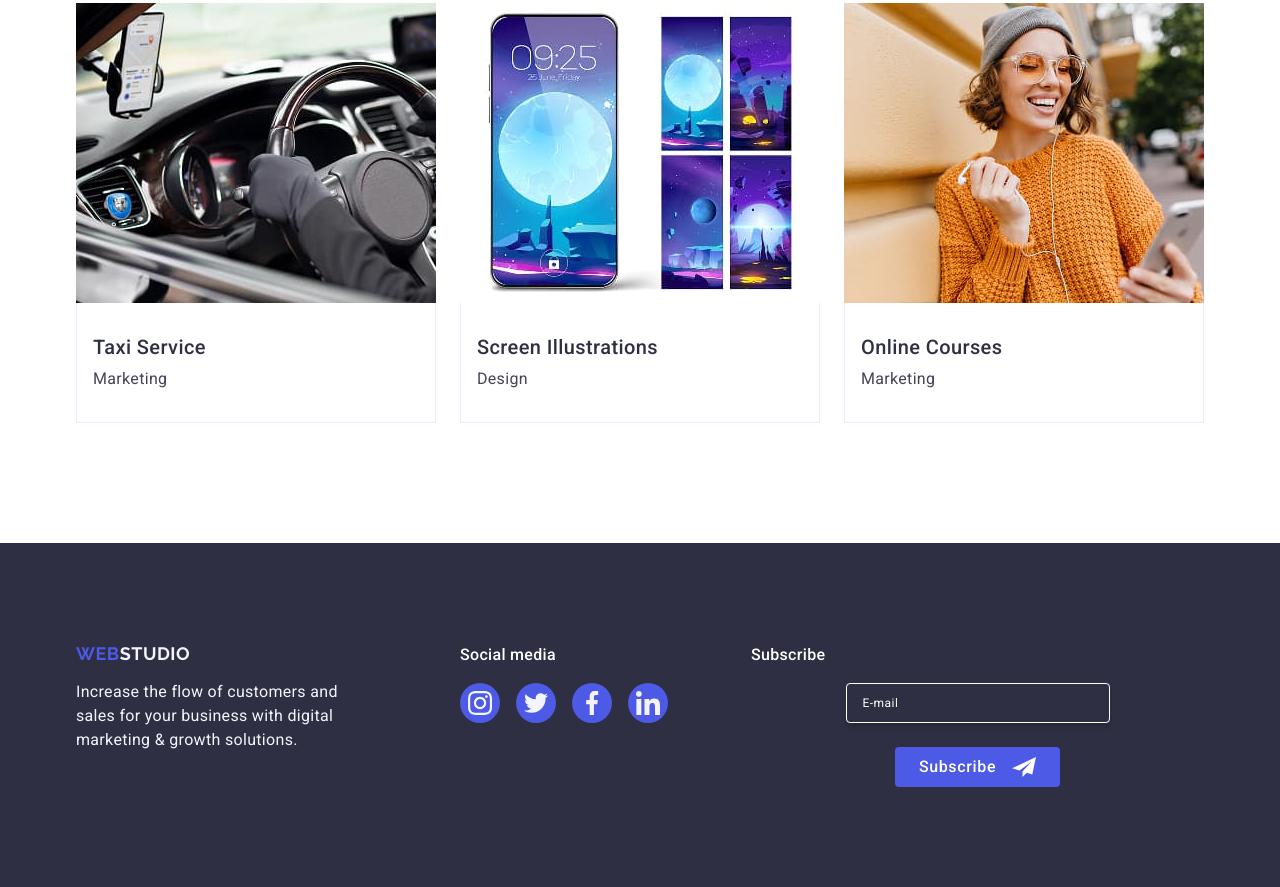
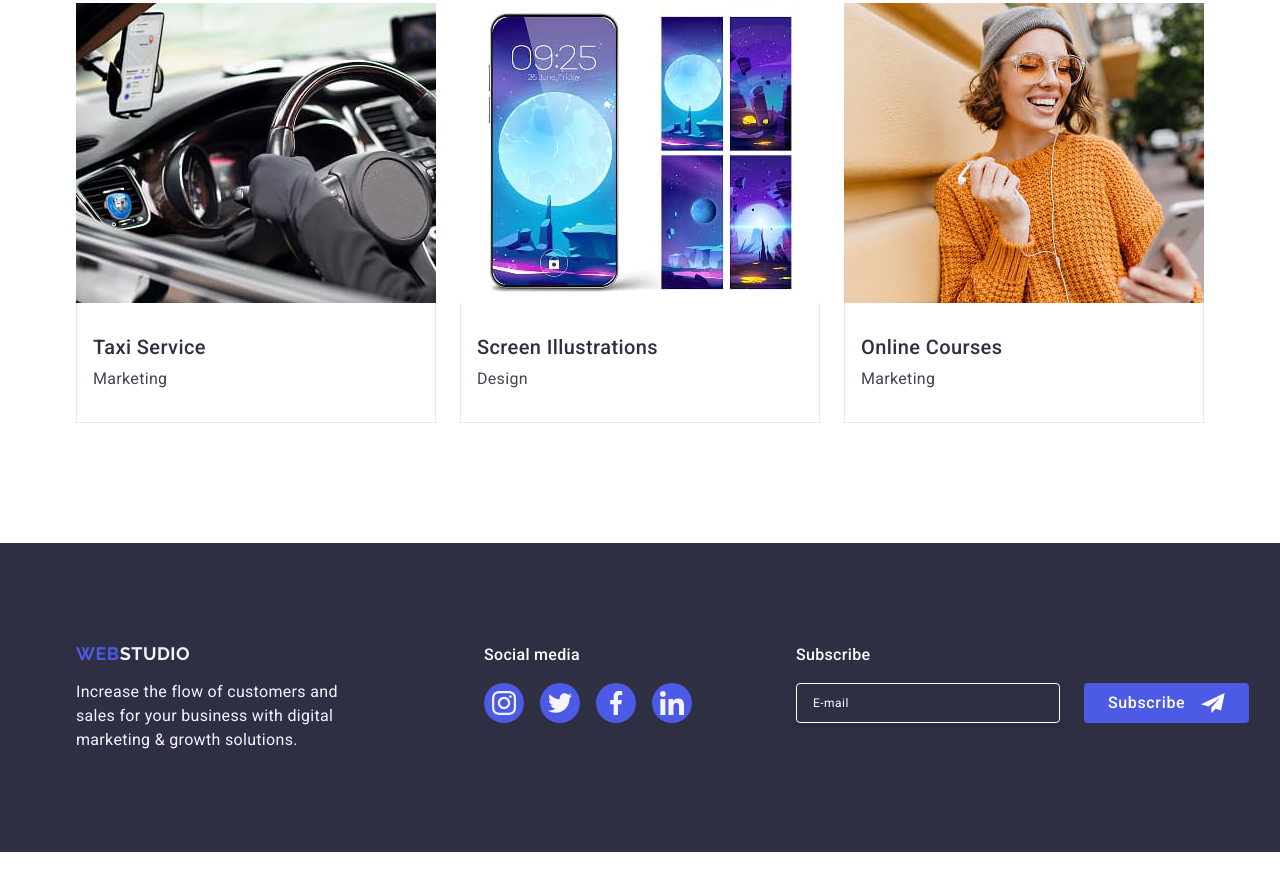
Before and after one commit to NataliShatina/goit-markup-hw-06, a plain HTML site: page index.html in a window 1280 px wide. Shown: the part 1949-2836 px from the top of the page. After the commit the page ends 2801 px from the top, so only its background shows below. Drawn offline with nearby package versions, Linux system fonts and the light colour scheme.

Commit message:
footerpart

```diff
--- a/css/styles.css
+++ b/css/styles.css
@@ -129,21 +129,27 @@ img {
   padding-bottom: 96px;
   /* padding-top: 100px;
   padding-bottom: 100px; */
+
 }
 .footer-container {
   display: flex;
   flex-wrap: wrap;
+  gap: 72px;
+  justify-content: center;
+  align-items: center;
   /* align-items: baseline; */
 }
-.footer-head {
+/* .footer-head {
   margin-right: 120px;
-}
+} */
 .footer-text {
   font-size: 16px;
   line-height: 1.5;
   letter-spacing: 0.02em;
   color: #f4f4fd;
-  width: 264px;
+  /* width: 264px; */
+  width: 288px;
+  display: block;
 }
 
 .footer-text-new {
@@ -152,9 +158,12 @@ font-size: 16px;
 line-height: 1.5;
 letter-spacing: 0.02em;
 color: #fff;
-width: 96px;
+/* width: 96px; */
+display: block;
+text-align: center;
 margin-bottom: 16px;
 }
+
 .footer-logo {
   font-family: "Raleway", sans-serif;
   font-weight: 700;
@@ -164,7 +173,9 @@ margin-bottom: 16px;
   text-transform: uppercase;
   color: #4d5ae5;
   margin-bottom: 16px;
-  display: inline-block;
+  /* display: inline-block; */
+  display: block;
+  text-align: center;
 }
 .footer-logo .footer-part {
   color: #f4f4fd;
@@ -198,13 +209,12 @@ transition: background-color 250ms cubic-bezier(0.4, 0, 0.2, 1);
   fill: #f4f4fd;
 }
 .footer-social {
-  margin-right: 80px;
+  /* margin-right: 80px; */
+
 }
 
 .footer-feedback {
-  display: flex;
-  flex-wrap: wrap;
-  gap: 16px;
+  width: 288px;
   /* margin-left: auto; */
   /* display: block;
   justify-content: flex-end; */
@@ -215,6 +225,9 @@ transition: background-color 250ms cubic-bezier(0.4, 0, 0.2, 1);
   display: flex;
   flex-wrap: wrap;
   gap: 16px;
+  width: 288px;
+  justify-content: center;
+  align-items: center;
   /* gap: 24px;
   justify-content: center;
   align-items: center;
@@ -223,9 +236,11 @@ transition: background-color 250ms cubic-bezier(0.4, 0, 0.2, 1);
 .footer-input {
   border: 1px solid #fff;
 border-radius: 4px;
-width: 264px;
+/* width: 264px; */
+width: 288px;
 height: 40px;
 box-shadow: 0 4px 4px 0 rgba(0, 0, 0, 0.15);
+opacity: 0.3;
   background-color: transparent;
   color: #ffffff;
   padding-left: 16px;
@@ -859,7 +874,36 @@ width: 16px;
   width: calc((100% - 24px) / 2);
 }
 /* FOOTER */
-
+.footer-container {
+  gap: 24px;
+  row-gap: 72px;
+  justify-content: start;
+  align-items: start;
+  padding-left: 108px;
+}
+.footer-text {
+  width: 264px;
+}
+.footer-text-new {
+  text-align: left;
+}
+.footer-logo {
+  text-align: left;
+}
+.footer-feedback {
+  /* flex-wrap: nowrap; */
+   width: 453px;
+  display: block;
+  /* justify-content:; */
+}
+ .footer-left-new {
+  display: flex;
+  flex-wrap: nowrap;
+  gap: 24px;
+  justify-content: left;
+  align-items: center;
+  /* width: 453px; */
+ }
 }
 
 @media screen and (min-width: 1158px) {
@@ -959,17 +1003,31 @@ margin-bottom: 8px;
   padding-bottom: 100px;
 }
 .footer-container {
+  flex-wrap: nowrap;
   align-items: baseline;
 }
+.footer-head {
+  margin-right: 120px;
+}
+.footer-text {
+  width: 264px;
+}
 .footer-feedback {
-  margin-left: auto;
   display: block;
   justify-content: flex-end;
 }
  .footer-left-new {
+  flex-wrap: nowrap;
   gap: 24px;
   justify-content: center;
   align-items: center;
   width: 453px;
  }
+ .footer-social {
+  margin-right: 80px;
+ }
+ .footer-input {
+  width: 264px;
+  opacity: unset;
+ }
 }
```
